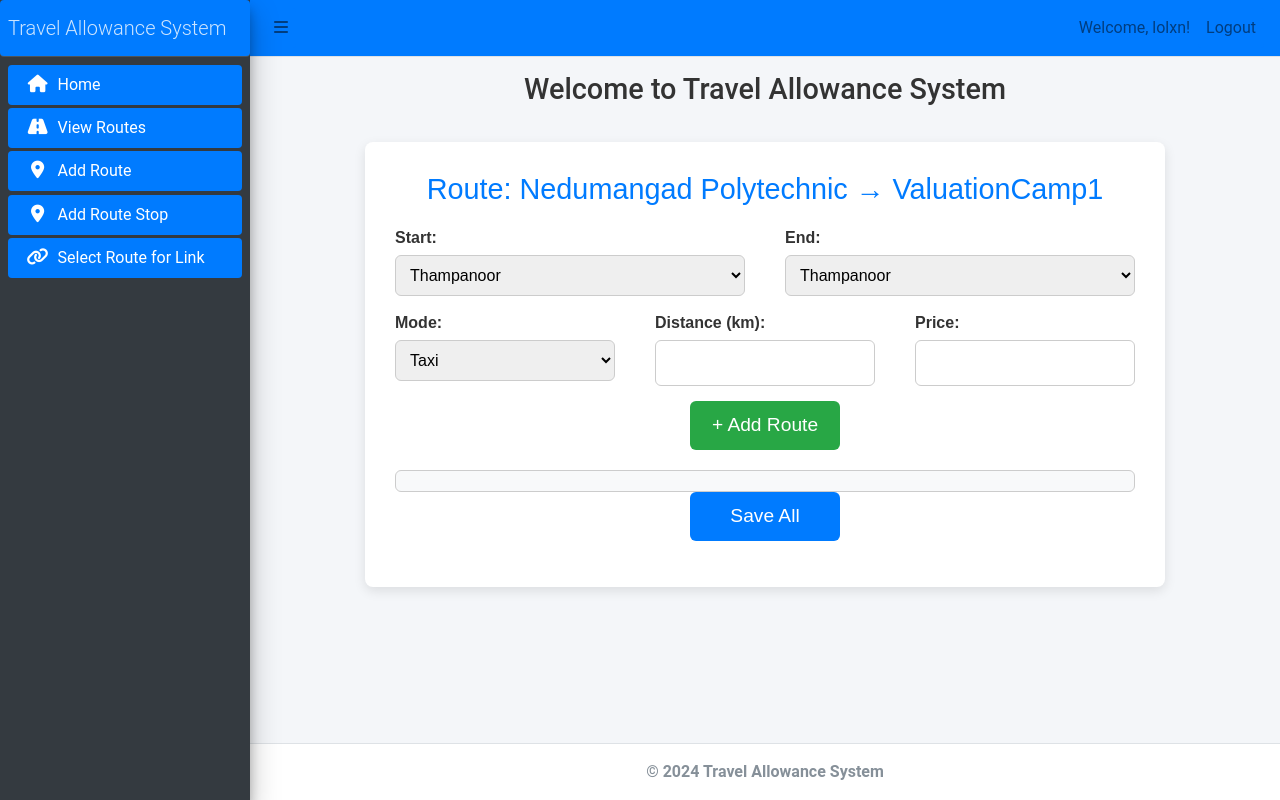
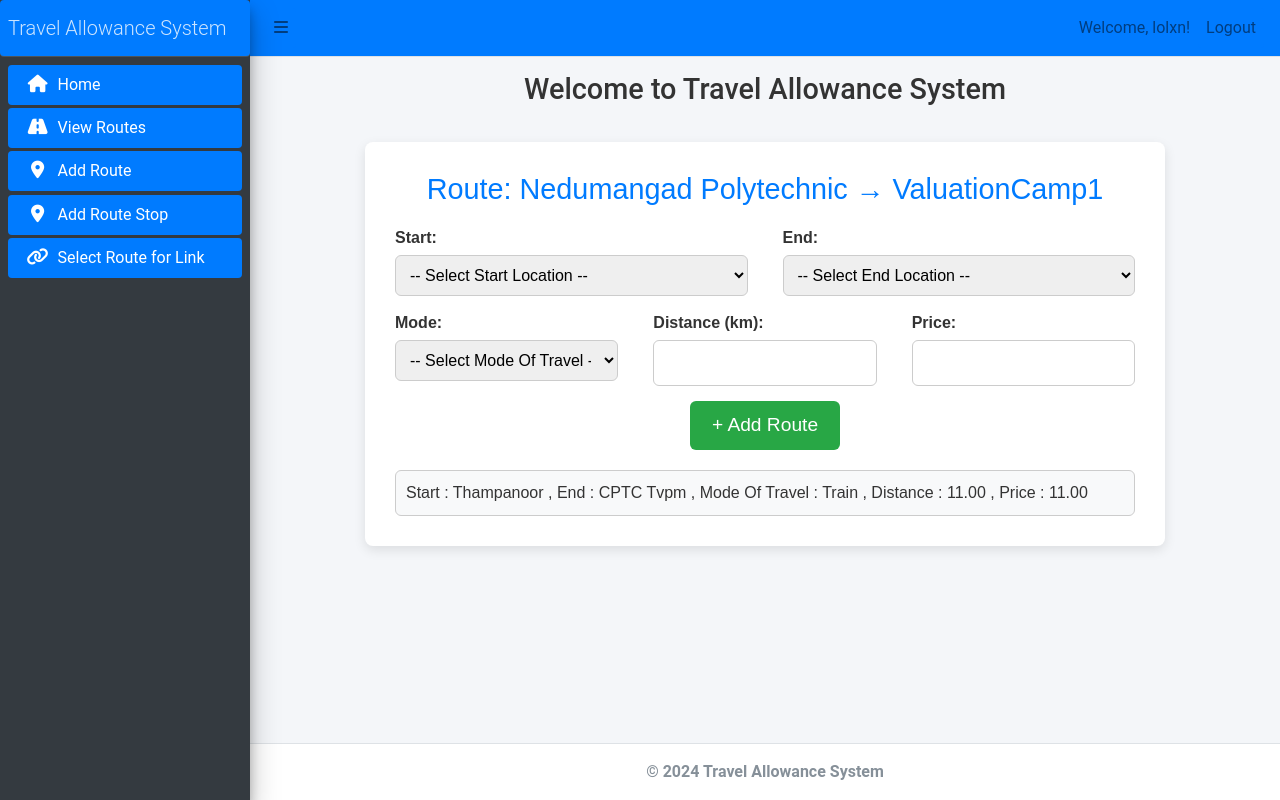
Before and after one commit to afsxl/Travel-Allowance, a Django app: page /ta/add-route-links/7/ in a window 1280 px wide. Run offline with Django 4.2, Linux system fonts and the light colour scheme; a user stored in the database is signed in; data comes from the database, SQL or seed files in the repository; both versions use the stored data as it was after the commit; some libraries are stand-ins or nearby versions.

Commit message:
Updated route link

```diff
--- a/ta/models.py
+++ b/ta/models.py
@@ -6,6 +6,13 @@ class StopTypes(models.TextChoices):
     INTERMEDIATE_STOP = 1, "Intermediate Stop"
     INSTITUTE = 2, "Institute"
     VALUATION_CAMP = 3, "Valuation Camp"
+
+
+class ModesOfTravel(models.TextChoices):
+    TAXI = 1, "Taxi"
+    TRAIN = 2, "Train"
+    BUS = 3, "Bus"
+    WALK = 4, "Walk"
 
 
 class RouteStop(models.Model):
@@ -24,13 +31,6 @@ class Route(models.Model):
 
 
 class RouteLink(models.Model):
-    MODE_CHOICES = [
-        ("Taxi", "Taxi"),
-        ("Train", "Train"),
-        ("Bus", "Bus"),
-        ("Walk", "Walk"),
-    ]
-
     route = models.ForeignKey(Route, on_delete=models.CASCADE)
     start = models.ForeignKey(
         RouteStop, on_delete=models.CASCADE, related_name="routeLinkStart"
@@ -39,7 +39,7 @@ class RouteLink(models.Model):
         RouteStop, on_delete=models.CASCADE, related_name="routeLinkEnd"
     )
     distance = models.DecimalField(max_digits=6, decimal_places=2, default=0.0)
-    mode = models.CharField(max_length=20, choices=MODE_CHOICES, null=False)
+    mode = models.IntegerField(choices=ModesOfTravel.choices, null=False)
     price = models.DecimalField(max_digits=10, decimal_places=2, default=0.00)
 
 
--- a/ta/templates/add_route_links.html
+++ b/ta/templates/add_route_links.html
@@ -13,14 +13,17 @@
             <div class="col">
                 <label for="start">Start:</label>
                 <select id="start" name="start" required>
+                    <option value="" selected disabled>-- Select Start Location --</option>
                     {% for stop in stops %}
                     <option value="{{ stop.id }}">{{ stop.name }}</option>
                     {% endfor %}
                 </select>
             </div>
+
             <div class="col">
                 <label for="end">End:</label>
                 <select id="end" name="end" required>
+                    <option value="" selected disabled>-- Select End Location --</option>
                     {% for stop in stops %}
                     <option value="{{ stop.id }}">{{ stop.name }}</option>
                     {% endfor %}
@@ -32,7 +35,7 @@
             <div class="col">
                 <label for="mode">Mode:</label>
                 <select id="mode" name="mode" required>
-
+                    <option value="" selected disabled>-- Select Mode Of Travel --</option>
                     {% for value, label in modes %}
                     <option value="{{ value }}">{{ label }}</option>
                     {% endfor %}
@@ -43,6 +46,7 @@
                 <label for="distance">Distance (km):</label>
                 <input type="number" id="distance" name="distance" required>
             </div>
+
             <div class="col">
                 <label for="price">Price:</label>
                 <input type="number" id="price" name="price" required>
@@ -50,15 +54,19 @@
         </div>
 
         <div class="form-group text-center">
-            <button type="button" id="add-route" class="btn btn-success">+ Add Route</button>
+            <button type="submit" id="add-route" class="btn btn-success">+ Add Route</button>
         </div>
 
         <div id="route-list" class="route-list">
-            <!-- Dynamically added rows will appear here -->
-        </div>
-
-        <div class="form-group text-center">
-            <button type="submit" class="btn btn-primary">Save All</button>
+            {% for routeLink in routeLinks %}
+            <div class="route-item">
+                <span>Start : {{ routeLink.start.name }} ,
+                    End : {{ routeLink.end.name }} ,
+                    Mode Of Travel : {{ routeLink.get_mode_display }} ,
+                    Distance : {{ routeLink.distance }} ,
+                    Price : {{ routeLink.price }}</span>
+            </div>
+            {% endfor %}
         </div>
     </form>
 </div>
@@ -69,7 +77,9 @@
         padding: 30px;
         border-radius: 8px;
         box-shadow: 0 4px 12px rgba(0, 0, 0, 0.1);
-        max-width: 800px;
+        min-width: 800px;
+        width: 60%;
+        max-width: 1600px;
         margin: 20px auto;
         font-family: 'Arial', sans-serif;
         color: #333;
@@ -90,7 +100,7 @@
 
     .col {
         flex: 1;
-        margin-right: 10px;
+        margin-right: 5px;
     }
 
     .col:last-child {
@@ -181,7 +191,7 @@
     }
 </style>
 
-<script>
+<!-- <script>
     document.getElementById('add-route').addEventListener('click', function () {
         const start = document.getElementById('start').value;
         const end = document.getElementById('end').value;
@@ -217,5 +227,5 @@
         document.getElementById('distance').value = '';
         document.getElementById('price').value = '';
     });
-</script>
+</script> -->
 {% endblock %}
--- a/ta/views.py
+++ b/ta/views.py
@@ -99,7 +99,7 @@ def add_route(request):
             Route.objects.create(
                 source=source,
                 destination=destination,
-            ).save()
+            )
 
             return render(
                 request,
@@ -110,17 +110,12 @@ def add_route(request):
 
 
 @login_required
-def select_route_for_link(request):
-    routes = Route.objects.all()
-    return render(request, "select_route_for_link.html", {"routes": routes})
-
-
-@login_required
 def add_route_links(request, routeId):
     route = Route.objects.get(id=routeId)
+    routeLinks = RouteLink.objects.filter(route=routeId)
     stops = RouteStop.objects.all()
     last_stop = route.source
-    modes = RouteLink.MODE_CHOICES
+    modes = ModesOfTravel.choices
 
     last_link = RouteLink.objects.filter(route=route).order_by("-id").first()
     if last_link:
@@ -161,6 +156,7 @@ def add_route_links(request, routeId):
             "stops": stops,
             "last_stop": last_stop,
             "modes": modes,
+            "routeLinks": routeLinks,
         },
     )
 
@@ -210,3 +206,9 @@ def search_route_stops(request):
         results = RouteStop.objects.filter(name__icontains=query).values("id", "name")
         return JsonResponse(list(results), safe=False)
     return JsonResponse([], safe=False)
+
+
+@login_required
+def select_route_for_link(request):
+    routes = Route.objects.all()
+    return render(request, "select_route_for_link.html", {"routes": routes})
```
Also changed, not shown: db.sqlite3.
